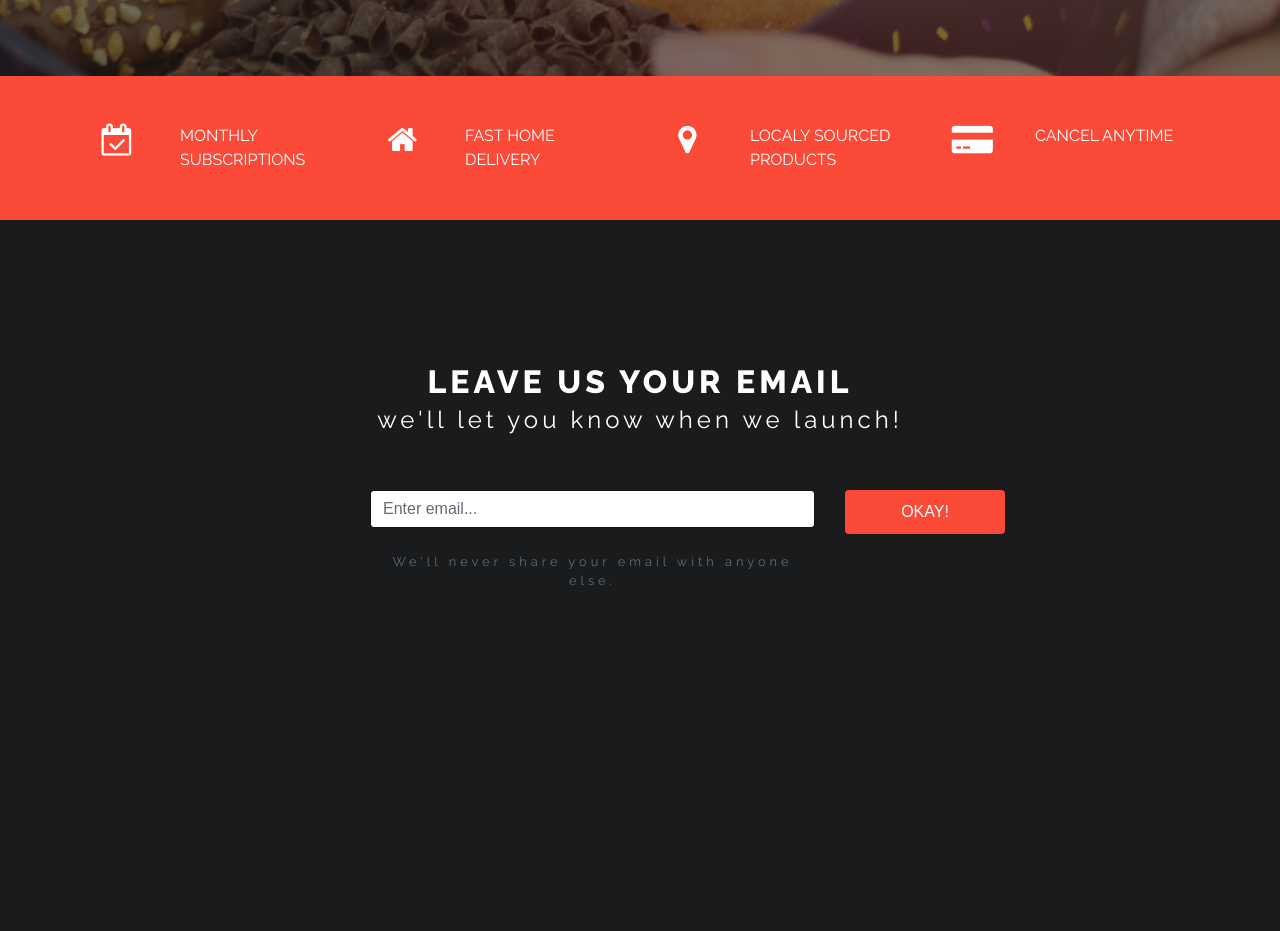
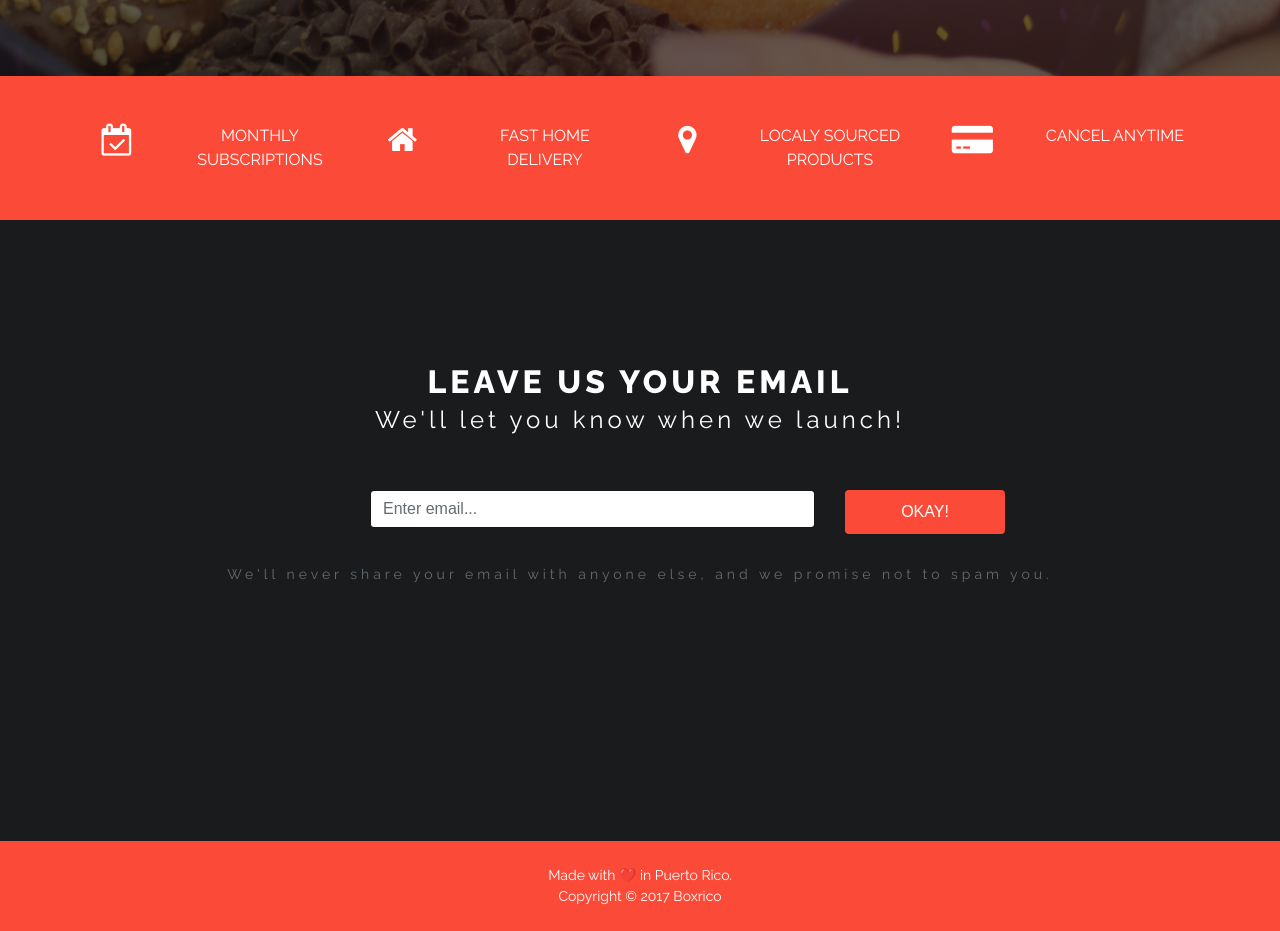
Before and after one commit to Albertico88/bootstrap4, a website: page src/index.html in a window 1280 px wide. Shown: the part 505-1436 px from the top of the page. Before the commit the page ends 1303 px from the top, so only its background shows below. Drawn offline with Linux system fonts and the light colour scheme.

Commit message:
included footer

```diff
--- a/src/index.html
+++ b/src/index.html
@@ -67,7 +67,7 @@
             <i class="fa fa-calendar-check-o fa-2x"></i>
           </div>
 
-          <div class="col-sm-12 col-md-2 text-center text-uppercase text-md-left mb-3 mb-md">
+          <div class="col-sm-12 col-md-2 text-center text-uppercase text-md-center mb-3 mb-md">
             <p>Monthly Subscriptions</p>
           </div>
 
@@ -75,7 +75,7 @@
             <i class="fa fa-home fa-2x"></i>
           </div>
 
-          <div class="col-sm-12 col-md-2 text-center text-uppercase text-md-left mb-3 mb-md">
+          <div class="col-sm-12 col-md-2 text-center text-uppercase text-md-center mb-3 mb-md">
             <p>Fast Home Delivery</p>
           </div>
 
@@ -83,7 +83,7 @@
             <i class="fa fa-map-marker fa-2x"></i>
           </div>
 
-          <div class="col-sm-12 col-md-2 text-center text-uppercase text-md-left mb-3 mb-md">
+          <div class="col-sm-12 col-md-2 text-center text-uppercase text-md-center mb-3 mb-md">
             <p>Localy sourced products</p>
           </div>
 
@@ -91,7 +91,7 @@
             <i class="fa fa-credit-card-alt fa-2x"></i>
           </div>
 
-          <div class="col-sm-12 col-md-2 text-center text-uppercase text-md-left mb-3 mb-md">
+          <div class="col-sm-12 col-md-2 text-center text-uppercase text-md-center mb-3 mb-md">
             <p>Cancel Anytime</p>
           </div>
         </div>
@@ -103,23 +103,40 @@
     <div id="join-container" class="pt-lg-6 pb-lg-6 pt-5">
       <div class="container text-center">
         <h2 class="text-uppercase">Leave us your email</h2>
-        <h4 class="text-lowercase">We'll let you know when we launch!</h4>
+        <h4>We'll let you know when we launch!</h4>
 
         <form>
           <div class="form-group row pt-lg-5 pb-lg-5 pt-5">
             <div class="col-sm-12 col-md-5 offset-md-3">
               <input type="email" class="form-control mb-4" id="exampleInput" aria-describedby="emailHelp" placeholder="Enter email...">
-              <small id="emailHelp" class="form-text text-muted">We'll never share your email with anyone else.</small>
             </div>
 
             <!-- Submit button -->
             <div class="col-sm-12 col-md-2">
               <button type="submit" class="btn btn-primary btn-block text-uppercase bg-primary">Okay!</button>
             </div>
+
+            <!-- spam disclaimer  -->
+            <div class="pt-lg-2 pb-lg-5 pt-2">
+              <div class="container text-center">
+                <small id="emailHelp" class="form-text text-muted">We'll never share your email with anyone else, and we promise not to spam you.</small>
+              </div>
+            </div>
           </div>
         </form>
       </div>
     </div>
+
+    <footer>
+      <div id="footer" class="bg-primary pt-4 pb-4 mt-0 mt-lg-0">
+        <div class="container text-center">
+          <small>Made with ❤️ in Puerto Rico.</small>
+        </div>
+        <div class="container text-center">
+          <small>Copyright &copy 2017 Boxrico</small>
+        </div>
+      </div>
+    </footer>
 
 
 
--- a/src/scss/style.scss
+++ b/src/scss/style.scss
@@ -1,4 +1,4 @@
-body {
+body, footer {
   color: white;
   font-family: "Raleway", Roboto, "Helvetica Neue", Arial, sans-serif;
 }
@@ -9,7 +9,7 @@ body {
 }
 
 #hero {
-  background: linear-gradient( rgba(0, 0, 0, 0.5), rgba(0, 0, 0, 0.5) ), url('/assets/boxdonut.jpeg') no-repeat center center;
+  background: linear-gradient( rgba(0, 0, 0, 0.6), rgba(0, 0, 0, 0.6) ), url('/assets/boxdonut.jpeg') no-repeat center center;
   background-size: cover;
   background-position: 0 2%;
   position: static;
@@ -78,3 +78,8 @@ h1 {
   border: none;
   cursor: pointer;
 }
+
+footer, small {
+  font-weight: light;
+  font-size: 14px;
+}
```
Also changed, not shown: src/css/style.css.
